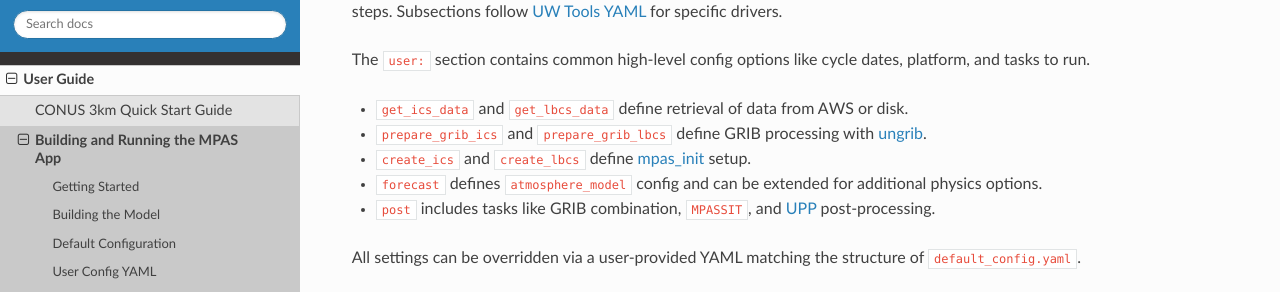
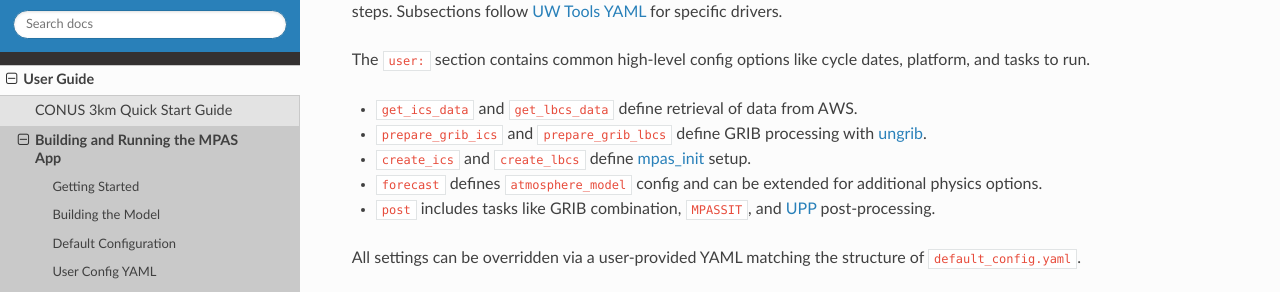
Before and after one commit to NOAA-GSL/mpas_app, a Sphinx documentation site: the page built from docs/sections/user_guide/build_run.rst, in a window 1280 px wide and 900 px high, scrolled down 819 px. Shown: the part 159-451 px from the top of the window. Built offline with Sphinx 7.4.7 and the Read the Docs theme 3.1.0, drawn with Linux system fonts in a browser that asks for light colours.

Commit message:
aws default

```diff
--- a/docs/sections/user_guide/build_run.rst
+++ b/docs/sections/user_guide/build_run.rst
@@ -43,7 +43,7 @@ Default Configuration
 
 The ``user:`` section contains common high-level config options like cycle dates, platform, and tasks to run.
 
-- ``get_ics_data`` and ``get_lbcs_data`` define retrieval of data from AWS or disk.
+- ``get_ics_data`` and ``get_lbcs_data`` define retrieval of data from AWS.
 - ``prepare_grib_ics`` and ``prepare_grib_lbcs`` define GRIB processing with `ungrib <https://uwtools.readthedocs.io/en/main/sections/user_guide/yaml/components/ungrib.html>`_.
 - ``create_ics`` and ``create_lbcs`` define `mpas_init <https://uwtools.readthedocs.io/en/main/sections/user_guide/yaml/components/mpas_init.html>`_ setup.
 - ``forecast`` defines ``atmosphere_model`` config and can be extended for additional physics options.
```
